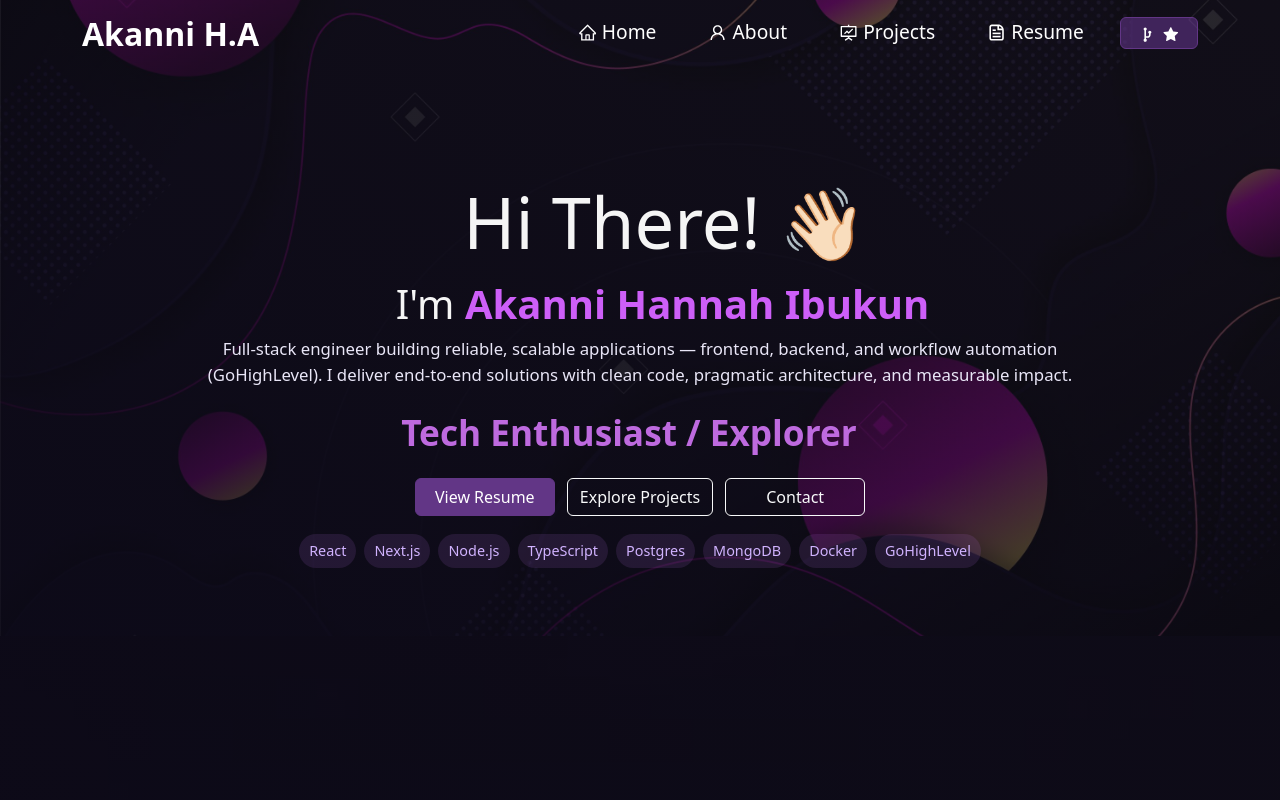
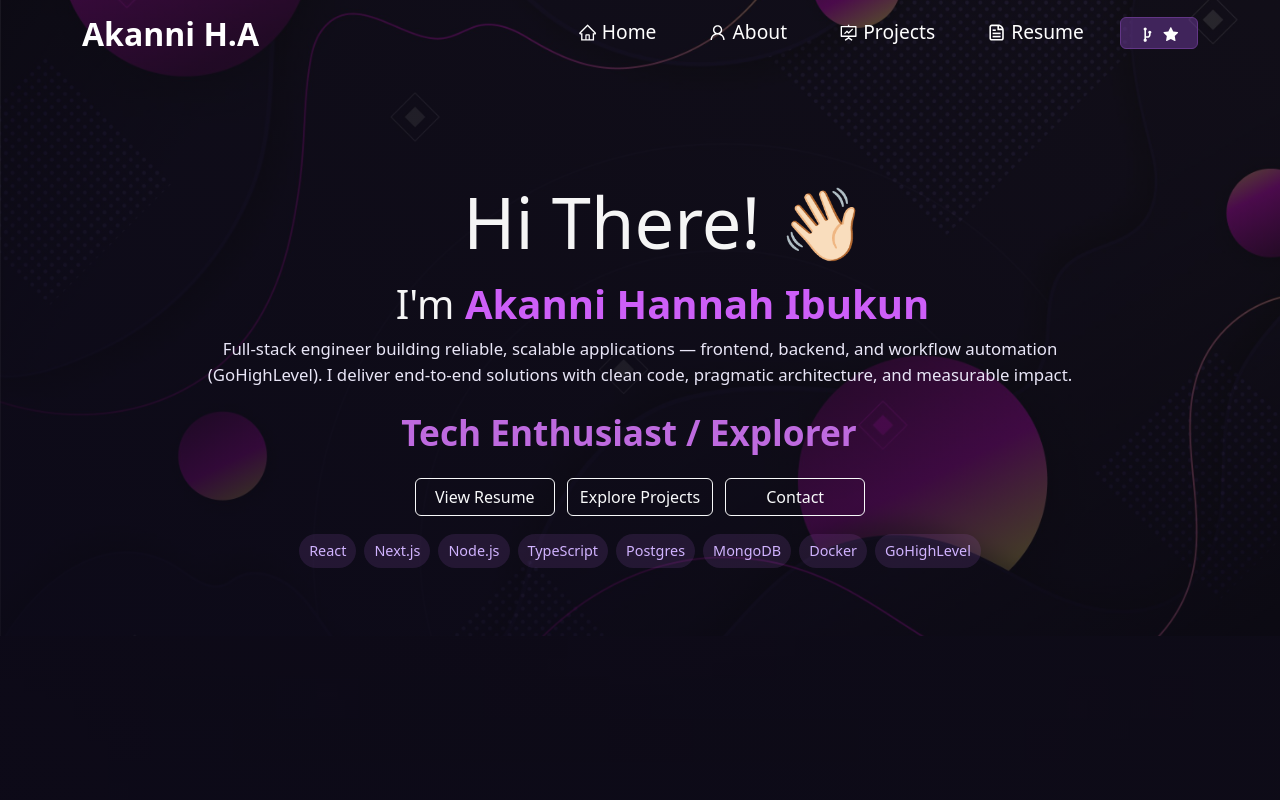
Before and after one commit to Zionstone0909/portfolio, a React (Create React App) app: page / in a window 1280 px wide. Shown: the top 800 px of the page. Built offline with nearby package versions, Linux system fonts and the light colour scheme.

Commit message:
Make hero buttons clickable with active state detection and improve z-index

```diff
--- a/src/components/Home/Home.js
+++ b/src/components/Home/Home.js
@@ -1,19 +1,29 @@
 import React from "react";
 import { Container, Row, Col } from "react-bootstrap";
-import { Link } from "react-router-dom";
+import { Link, useLocation } from "react-router-dom";
 import Button from "react-bootstrap/Button";
 import Particle from "../Particle";
 import Home2 from "./Home2";
 import Type from "./Type";
 
 function Home() {
+  const location = useLocation();
+
+  const buttons = [
+    { label: "View Resume", path: "/resume" },
+    { label: "Explore Projects", path: "/project" },
+    { label: "Contact", path: "/contact" }
+  ];
+
+  const isActive = (path) => location.pathname === path;
+
   return (
     <section>
       <Container fluid className="home-section" id="home">
         <Particle />
         <Container className="home-content">
           <Row style={{ minHeight: "50vh", alignItems: "center", justifyContent: "center" }}>
-            <Col md={10} style={{ textAlign: "center" }}>
+            <Col md={10} style={{ textAlign: "center", position: "relative", zIndex: 10 }}>
               <h1 style={{ paddingBottom: 8, fontSize: "3.2rem" }} className="heading">
                 Hi There! <span className="wave" role="img" aria-labelledby="wave">👋🏻</span>
               </h1>
@@ -30,10 +40,25 @@ function Home() {
                 <Type />
               </div>
 
-              <div style={{ marginTop: 18, display: "flex", gap: 12, justifyContent: "center", flexWrap: "wrap" }}>
-                <Button as={Link} to="/resume" variant="primary" style={{ minWidth: 140 }}>View Resume</Button>
-                <Button as={Link} to="/project" variant="outline-light" style={{ minWidth: 140 }}>Explore Projects</Button>
-                <Button as={Link} to="/contact" variant="outline-light" style={{ minWidth: 140 }}>Contact</Button>
+              <div style={{ marginTop: 18, display: "flex", gap: 12, justifyContent: "center", flexWrap: "wrap", position: "relative", zIndex: 10 }}>
+                {buttons.map((btn) => (
+                  <Button
+                    key={btn.path}
+                    as={Link}
+                    to={btn.path}
+                    variant={isActive(btn.path) ? "primary" : "outline-light"}
+                    className={isActive(btn.path) ? "btn-active" : ""}
+                    style={{
+                      minWidth: 140,
+                      fontWeight: isActive(btn.path) ? "600" : "500",
+                      transition: "all 0.3s ease",
+                      pointerEvents: "auto",
+                      cursor: "pointer"
+                    }}
+                  >
+                    {btn.label}
+                  </Button>
+                ))}
               </div>
 
               <div style={{ marginTop: 18, display: "flex", gap: 8, justifyContent: "center", flexWrap: "wrap" }}>
--- a/src/style.css
+++ b/src/style.css
@@ -248,6 +248,8 @@ button:focus {
   background-size: cover !important;
   width: 100%;
   height: 100%;
+  z-index: 0 !important;
+  pointer-events: none !important;
 }
 
 .home-header {
@@ -1079,3 +1081,9 @@ position: relative;
   border-color: #b559d8 !important;
   box-shadow: 0 0 0 0.2rem rgba(199, 112, 240, 0.5) !important;
 }
+
+/* Active button state for hero section */
+.btn-active {
+  box-shadow: 0 5px 15px rgba(199, 112, 240, 0.4) !important;
+  transform: translateY(-2px) !important;
+}
```
